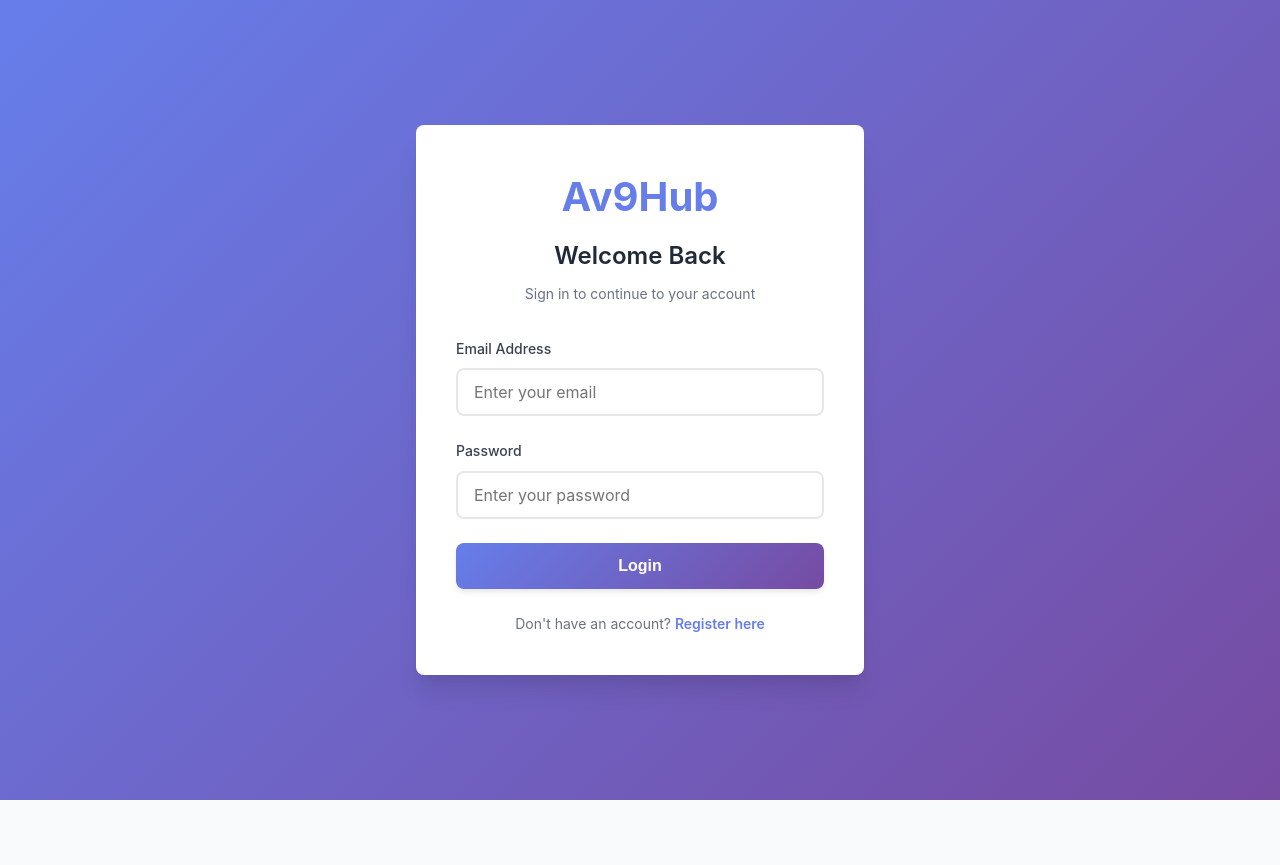
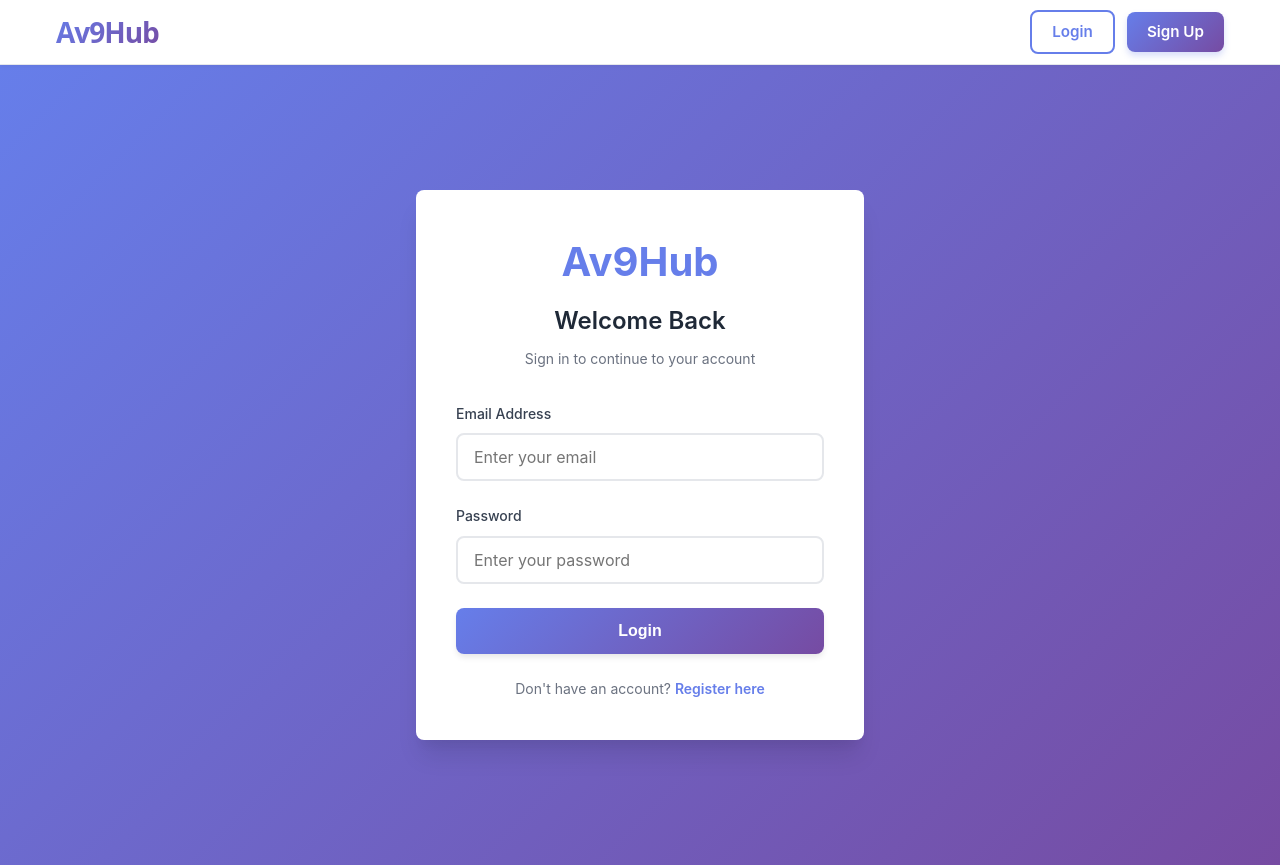
Before and after one commit to abhiii9vvv/Av9Hub, a React (Vite) app in the folder client/: page /login in a window 1280 px wide. Before the commit the page ends 800 px from the top, so only its background shows below. Built offline with nearby package versions, Linux system fonts and the light colour scheme; no server answers.

Commit message:
Fix Vercel routing for SPA and update MongoDB URI

```diff
--- a/client/src/App.jsx
+++ b/client/src/App.jsx
@@ -21,7 +21,7 @@ function App() {
           <Routes>
             <Route path="/login" element={<Login />} />
             <Route path="/register" element={<Register />} />
-            <Route path="/" element={<PrivateRoute><Feed /></PrivateRoute>} />
+            <Route path="/" element={<Feed />} />
             <Route path="/profile/:username" element={<PrivateRoute><Profile /></PrivateRoute>} />
             <Route path="/edit-profile" element={<PrivateRoute><EditProfile /></PrivateRoute>} />
             <Route path="*" element={<Navigate to="/" />} />
--- a/client/src/components/Navbar.jsx
+++ b/client/src/components/Navbar.jsx
@@ -10,10 +10,8 @@ const Navbar = () => {
 
   const handleLogout = () => {
     logout();
-    navigate('/login');
+    navigate('/');
   };
-
-  if (!user) return null;
 
   const isActive = (path) => location.pathname === path;
 
@@ -33,17 +31,74 @@ const Navbar = () => {
       }}>
         <div className="flex justify-between items-center" style={{ height: '64px' }}>
           <Link to="/" style={{
-            fontSize: '1.5rem',
-            fontWeight: 'bold',
+            fontSize: '1.75rem',
+            fontWeight: '800',
             background: 'linear-gradient(135deg, #667eea 0%, #764ba2 100%)',
             WebkitBackgroundClip: 'text',
             WebkitTextFillColor: 'transparent',
+            backgroundClip: 'text',
             textDecoration: 'none',
-            letterSpacing: '-0.5px'
+            letterSpacing: '-1px',
+            fontFamily: 'system-ui, -apple-system, sans-serif'
           }}>
             Av9Hub
           </Link>
 
+          {!user ? (
+            <div className="flex items-center" style={{ gap: '0.75rem' }}>
+              <Link
+                to="/login"
+                style={{
+                  padding: '0.5rem 1.25rem',
+                  borderRadius: '0.5rem',
+                  textDecoration: 'none',
+                  color: '#667eea',
+                  backgroundColor: 'white',
+                  fontWeight: '600',
+                  fontSize: '0.95rem',
+                  border: '2px solid #667eea',
+                  transition: 'all 0.2s',
+                  display: 'inline-block'
+                }}
+                onMouseEnter={(e) => {
+                  e.currentTarget.style.backgroundColor = '#667eea';
+                  e.currentTarget.style.color = 'white';
+                }}
+                onMouseLeave={(e) => {
+                  e.currentTarget.style.backgroundColor = 'white';
+                  e.currentTarget.style.color = '#667eea';
+                }}
+              >
+                Login
+              </Link>
+              <Link
+                to="/register"
+                style={{
+                  padding: '0.5rem 1.25rem',
+                  borderRadius: '0.5rem',
+                  textDecoration: 'none',
+                  color: 'white',
+                  background: 'linear-gradient(135deg, #667eea 0%, #764ba2 100%)',
+                  fontWeight: '600',
+                  fontSize: '0.95rem',
+                  border: 'none',
+                  transition: 'all 0.2s',
+                  boxShadow: '0 4px 6px rgba(102, 126, 234, 0.25)',
+                  display: 'inline-block'
+                }}
+                onMouseEnter={(e) => {
+                  e.currentTarget.style.transform = 'translateY(-1px)';
+                  e.currentTarget.style.boxShadow = '0 6px 10px rgba(102, 126, 234, 0.35)';
+                }}
+                onMouseLeave={(e) => {
+                  e.currentTarget.style.transform = 'translateY(0)';
+                  e.currentTarget.style.boxShadow = '0 4px 6px rgba(102, 126, 234, 0.25)';
+                }}
+              >
+                Sign Up
+              </Link>
+            </div>
+          ) : (
           <div className="flex items-center" style={{ gap: '0.5rem' }}>
             <Link
               to="/"
@@ -168,6 +223,7 @@ const Navbar = () => {
               onClick={() => navigate(`/profile/${user.username}`)}
             />
           </div>
+          )}
         </div>
       </div>
     </nav>
--- a/client/src/pages/Feed.jsx
+++ b/client/src/pages/Feed.jsx
@@ -1,12 +1,14 @@
-import { useState, useEffect } from 'react';
+import { useState, useEffect, useContext } from 'react';
 import CreatePost from '../components/CreatePost';
 import PostCard from '../components/PostCard';
 import Sidebar from '../components/Sidebar';
 import api from '../utils/api';
 import { toast } from 'react-toastify';
 import { defaultPosts } from '../utils/defaultPosts';
+import { AuthContext } from '../context/AuthContext';
 
 const Feed = () => {
+  const { user } = useContext(AuthContext);
   const [posts, setPosts] = useState([]);
   const [loading, setLoading] = useState(true);
 
@@ -91,7 +93,7 @@ const Feed = () => {
         <div />
         {/* Main Feed */}
         <div className="fade-in">
-        <CreatePost onPostCreated={handlePostCreated} />
+        {user && <CreatePost onPostCreated={handlePostCreated} />}
 
         {posts.map((post, index) => (
           <div key={post._id} style={{ animationDelay: `${index * 0.05}s` }} className="fade-in">
```
Also changed, not shown: 1 other file (tests, documents, lock files or other folders).
